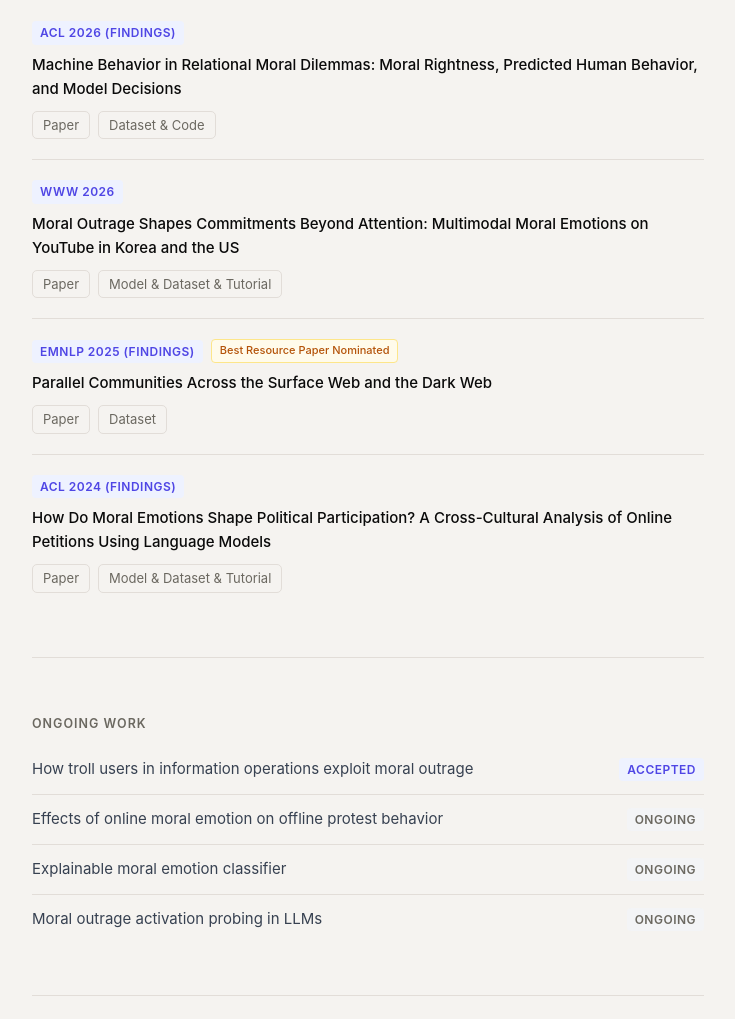
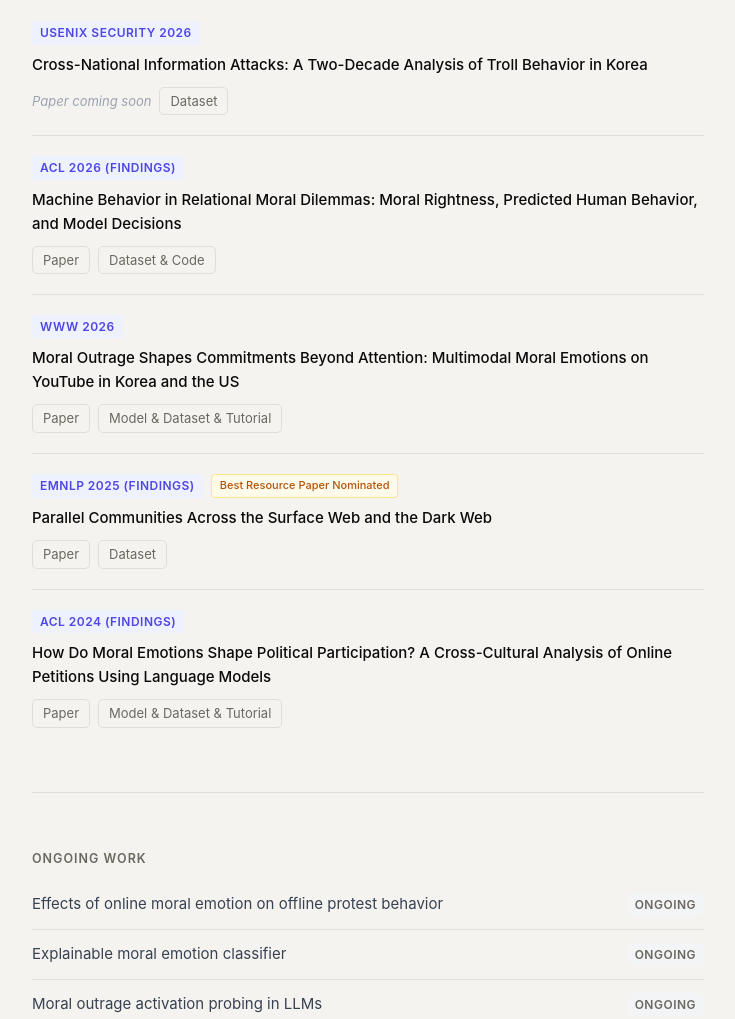
Before and after one commit to jaehong-k/jaehong-k.github.io, a plain HTML site: page index.html in a window 1280 px wide. Shown: the part 1563-2582 px from the top of the page, without its empty margins (272-1007 px from the left). Drawn offline with Linux system fonts and the light colour scheme.

Commit message:
Add USENIX Security 2026 paper to publications, remove from ongoing

```diff
--- a/index.html
+++ b/index.html
@@ -119,6 +119,19 @@
 
         <li class="pub-item">
           <div class="pub-meta">
+            <span class="venue">USENIX Security 2026</span>
+          </div>
+          <p class="pub-title">
+            Cross-National Information Attacks: A Two-Decade Analysis of Troll Behavior in Korea
+          </p>
+          <div class="pub-links">
+            <span class="link-soon">Paper coming soon</span>
+            <a href="https://zenodo.org/records/20257086" target="_blank" rel="noopener" class="pub-link">Dataset</a>
+          </div>
+        </li>
+
+        <li class="pub-item">
+          <div class="pub-meta">
             <span class="venue">ACL 2026 (Findings)</span>
           </div>
           <p class="pub-title">
@@ -177,10 +190,7 @@
     <section id="ongoing">
       <h2>Ongoing Work</h2>
       <ul class="ongoing-list">
-        <li class="ongoing-item">
-          <div class="ongoing-title">How troll users in information operations exploit moral outrage</div>
-          <span class="status-badge accepted">Accepted</span>
-        </li>
+
         <li class="ongoing-item">
           <div class="ongoing-title">Effects of online moral emotion on offline protest behavior</div>
           <span class="status-badge ongoing">Ongoing</span>
```
